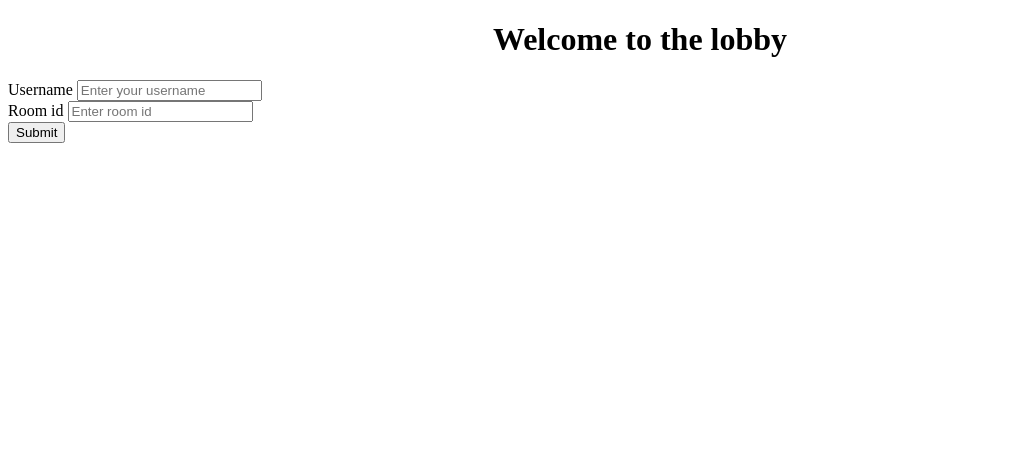
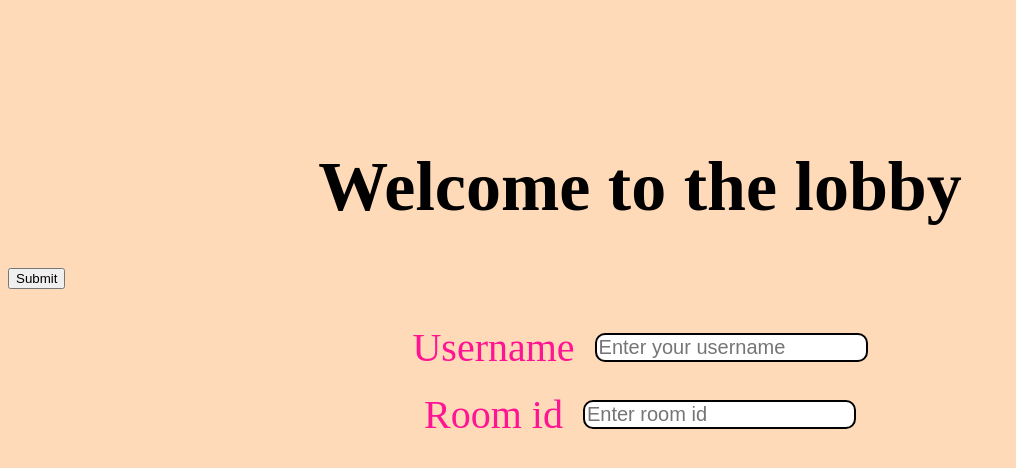
Before and after one commit to levonkarapetyann/Flask_Chat, a Flask app: page / in a window 1280 px wide. Shown: the top 468 px of the page, without its empty margins (0-1016 px from the left). Run offline with Flask 3, Linux system fonts and the light colour scheme.

Commit message:
Improved the font, layout, color and added borders

```diff
--- a/static/css/main.css
+++ b/static/css/main.css
@@ -1,4 +1,57 @@
+body {
+   background-color: #FFDAB9;
+}
 .tittle {
     display: grid;
     place-items: center;
+    position: relative;
+    top: 100px;
+    font-size: 70px;
 }
+
+.username {
+    display: flex;
+    justify-content: center;
+    align-items: center;
+    font-size: 40px;
+    color: #FF1493;
+    position: relative;
+    top: 150px;
+    gap: 20px;
+}
+
+.username input {
+   border: 2px solid #000000;
+   border-radius: 10px;
+   font-size: 20px;
+}
+
+.room_id input {
+     border: 2px solid #000000;
+     border-radius: 10px;
+     font-size: 20px;
+}
+
+.room_id {
+    display: flex;
+    justify-content: center;
+    align-items: center;
+    gap: 20px;
+    font-size: 40px;
+    color: #FF1493;
+    position: relative;
+    top: 170px;
+}
+
+.button button {
+   font-size: 30px;
+   position: relative;
+   top: 250px;
+   padding: 15px 30px;
+   border-radius: 20px;
+}
+
+.button {
+    display: flex;
+    justify-content: center;
+}
```
